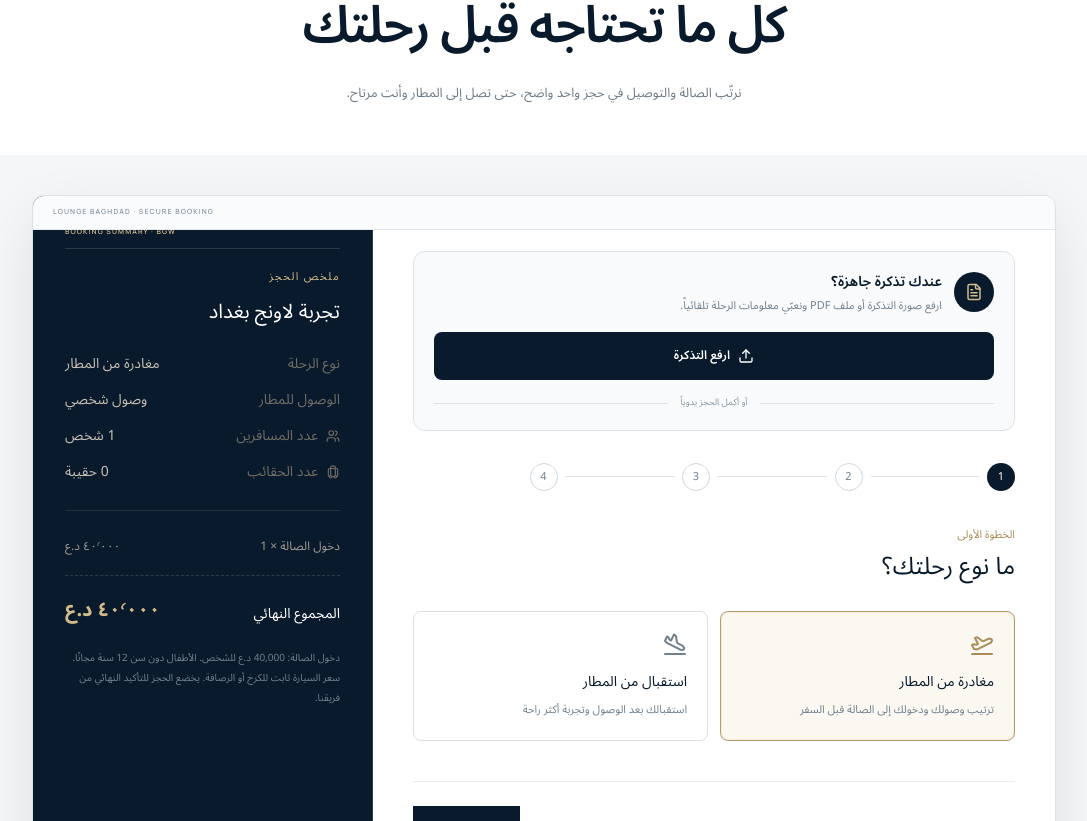
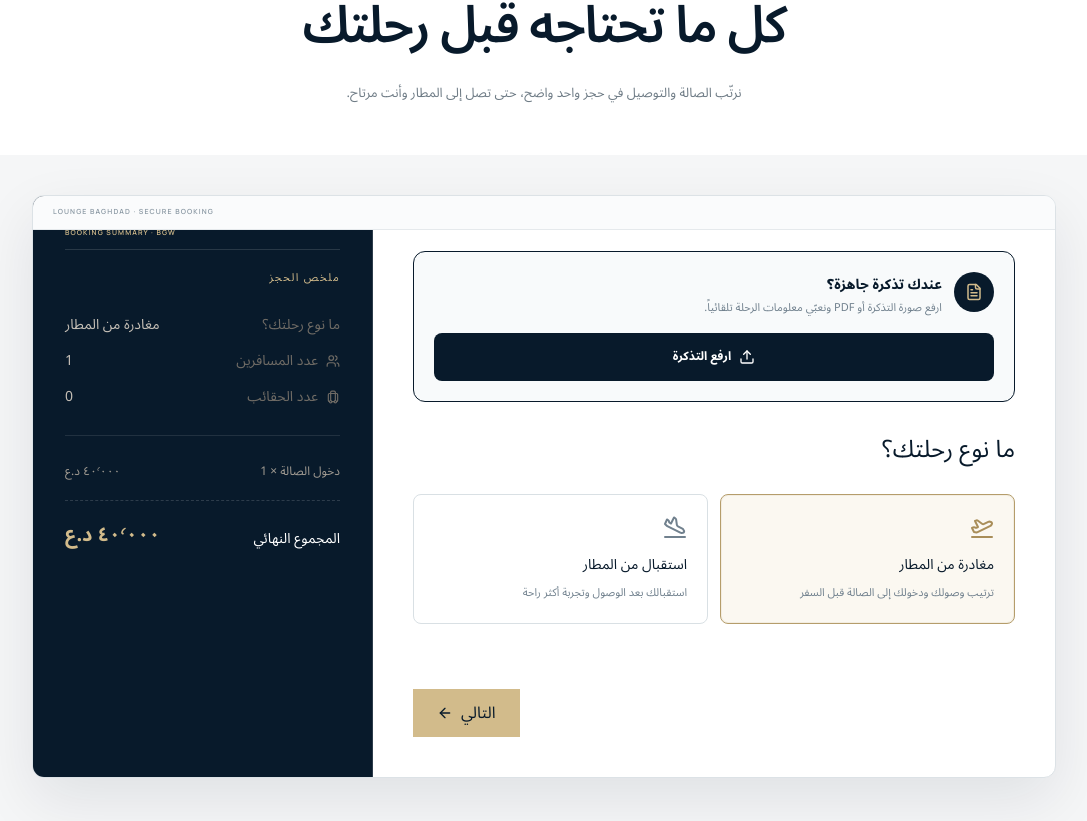
Before and after one commit to mohanedadnan99-dotcom/BaghdadLounge, a Next.js app: page / in a window 1280 px wide. Shown: the part 1079-1900 px from the top of the page, without its empty margins (96-1183 px from the left). Built offline with nearby package versions, Linux system fonts and the light colour scheme.

Commit message:
Use live database backed promo booking flow

```diff
--- a/app/page.tsx
+++ b/app/page.tsx
@@ -2,7 +2,7 @@
 
 import Image from "next/image";
 import { useState } from "react";
-import { BookingExperience } from "@/components/booking-experience";
+import { BookingExperienceLive } from "@/components/booking-experience-live";
 import { ArrowDown, CarFront, Check, Clock3, PlaneTakeoff, ShieldCheck } from "lucide-react";
 
 type Lang = "ar" | "en";
@@ -84,7 +84,7 @@ export default function Home() {
         <span>LOUNGE BAGHDAD · BGW</span><h2>{t.sectionTitle}</h2><p>{t.sectionText}</p>
       </section>
 
-      <BookingExperience lang={lang} />
+      <BookingExperienceLive lang={lang} />
 
       <footer className="lounge-footer">
         <div className="footer-main"><LoungeLogo dark /><p>{t.footerLine}</p></div>
```
